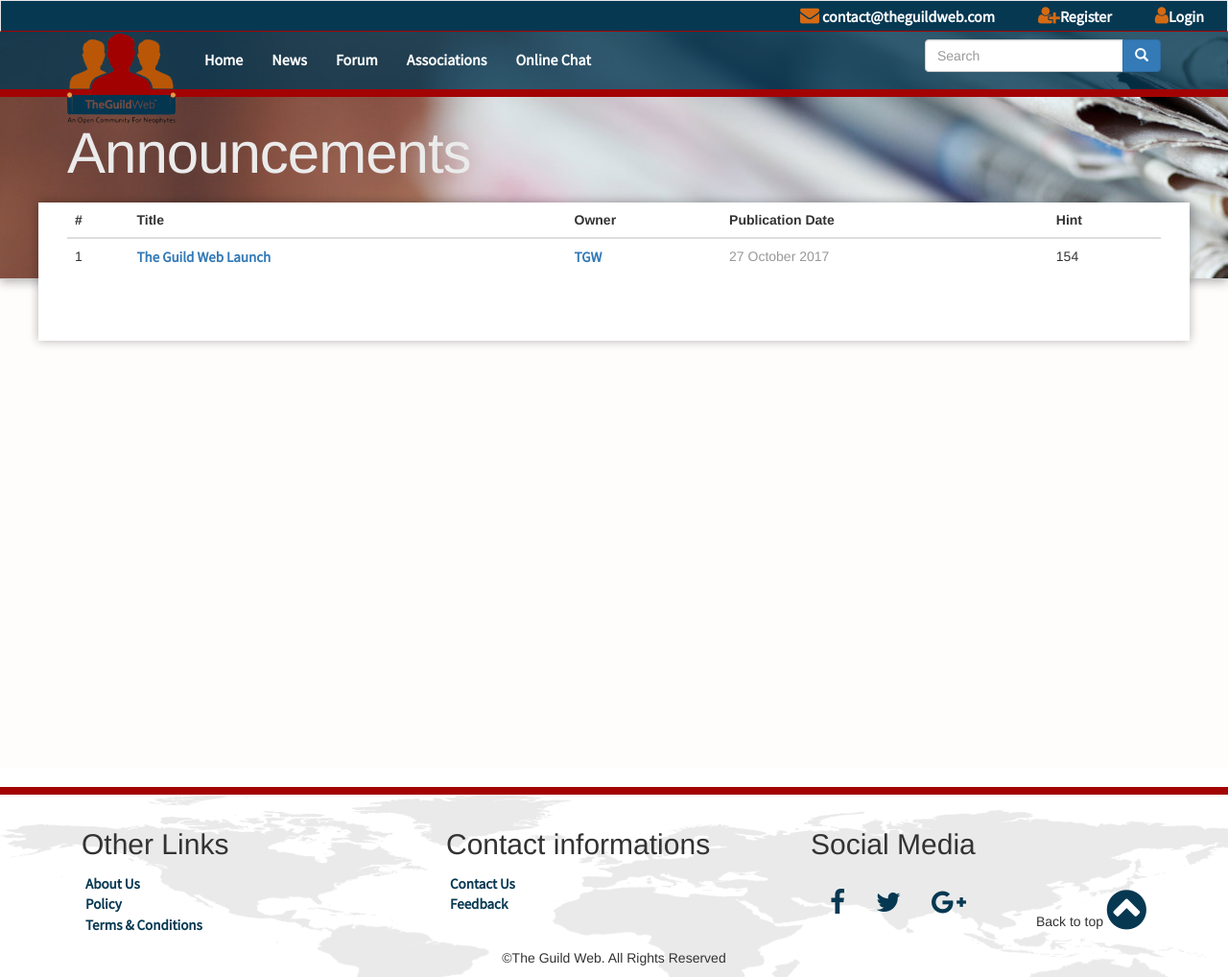
After one commit to ZwaConnection/TheGuildWeb, a Django app: page /announcements/ in a window 1280 px wide. The commit adds this page. Shown: the whole page at 96% size. Run offline with Django 3.2, Linux system fonts and the light colour scheme; parts of the project's set-up code (start-up, migrations or seed data) failed here and were passed over; some libraries are stand-ins or nearby versions.

Commit message:
Announcement page

```diff
--- a/apps/main/static/css/custom.css
+++ b/apps/main/static/css/custom.css
@@ -375,35 +375,15 @@ a-color li{
             color: #063852;
     }
     /*Annoucement board*/
-/*
- * Main column and sidebar layout
- */
-
-.blog-main {
-  font-size: 18px;
-  line-height: 1.5;
-}
-
-/* Sidebar modules for boxing content */
-.sidebar-module {
-  padding: 15px;
-  margin: 0 -15px 15px;
-}
-.sidebar-module-inset {
-  padding: 15px;
-  background-color: #f5f5f5;
-  border-radius: 4px;
-}
-.sidebar-module-inset p:last-child,
-.sidebar-module-inset ul:last-child,
-.sidebar-module-inset ol:last-child {
-  margin-bottom: 0;
-}
 #board{
     padding-top: 40px;
 }
+#ann_title{
+    width: 40%;
+}
+#ann_other{
 
-
+}
 /*Login page Design*/
 
 .form-signin {
--- a/apps/main/templates/app/announcement.html
+++ b/apps/main/templates/app/announcement_board.html
@@ -2,6 +2,7 @@
       <div class="sidebar-module sidebar-module-inset">
         <h4>About</h4>
         <p>Etiam porta <em>sem malesuada magna</em> mollis euismod. Cras mattis consectetur purus sit amet fermentum. Aenean lacinia bibendum nulla sed consectetur.</p>
+        <a href="{%url 'main:announcements' %}">Read more...</a>
       </div>
       <div class="sidebar-module">
         <h4>Archives</h4>
@@ -20,6 +21,7 @@
           <li><a href="#">April 2013</a></li>
         </ol>
       </div>
+</div>
       <!-- <div class="sidebar-module">
         <h4>Elsewhere</h4>
         <ol class="list-unstyled">
--- /dev/null
+++ b/apps/main/templates/app/announcements.html
@@ -0,0 +1,42 @@
+{% extends 'app/base.html' %}
+
+{% block title %}announcements{% endblock %}
+{% load staticfiles %}
+{% block content %}
+<div class="title">
+<img src="{%static "img/news.jpg" %}">
+<div class="container">
+  <h1>Announcements</h1>
+</div><!-- /container -->
+</div><!-- /logo -->
+
+<div class="new">
+    <div class="wrapper">
+        <div class="main">
+            <div class="container">
+                <div class="table-responsive">
+                  <table class="table">
+                    <thead>
+                      <tr>
+                        <th>#</th>
+                        <th id="ann_title">Title</th>
+                        <th id="ann_other">Owner</th>
+                        <th id="ann_other">Publication Date</th>
+                        <th id="ann_other">Hint</th>
+                      </tr>
+                  </thead>
+                  <tbody>
+                      <tr>
+                        <td>1</td>
+                        <td><a href="#">The Guild Web Launch</a></td>
+                        <td><a href="#">TGW</a></td>
+                        <td><p class="blog-post-meta">27 October 2017</p></td>
+                        <td>154</td>
+                      </tr>
+                </tbody>
+               </table>
+            </div>
+        </div>
+    </div>
+</div>
+{% endblock %}
--- a/apps/main/templates/app/article_page.html
+++ b/apps/main/templates/app/article_page.html
@@ -30,7 +30,7 @@
                   <p>In ipsum lectus, pharetra vel rutrum at, gravida sollicitudin ipsum. Nam id pharetra felis. Class aptent taciti sociosqu ad litora torquent per conubia nostra, per inceptos himenaeos. Sed feugiat ligula id augue gravida dapibus. Quisque odio lectus, euismod et malesuada et, ultrices ac libero. Quisque elit lacus, fringilla quis adipiscing vitae, laoreet eu neque. Vestibulum bibendum, turpis vestibulum hendrerit ultrices, justo est semper sapien, eget fermentum enim arcu nec eros. Fusce lobortis velit eros. Ut non eros eget est gravida posuere.</p>
                 </div><!-- /section -->
               </div><!-- /span9 -->
-              {% include "app/announcement.html" %}
+              {% include "app/announcement_board.html" %}
             </div><!-- /row -->
           </div><!-- /conatiner -->
         </div><!-- /main -->
--- a/apps/main/templates/app/news.html
+++ b/apps/main/templates/app/news.html
@@ -53,7 +53,7 @@
             </ul>
             </nav>
         </div><!-- /row -->
-            {% include "app/announcement.html" %}
+            {% include "app/announcement_board.html" %}
         </div><!--/container -->
 
     </div><!--/main-->
--- a/apps/main/urls.py
+++ b/apps/main/urls.py
@@ -14,7 +14,7 @@ urlpatterns = [
     url(r'^articles/$', views.articles, name='articles'),
     url(r'^article_page/$', views.article_page, name='article_page'),
     url(r'^feedback/$', views.feedback, name='feedback'),
-    url(r'^announcement_page/$', views.announcement_page, name='announcement_page'),
+    url(r'^announcements/$', views.announcements, name='announcements'),
     url(r'^policy/$', views.policy, name='policy'),
     url(r'^terms_conditions/$', views.terms_conditions, name='terms_conditions'),
 ]
--- a/apps/main/views.py
+++ b/apps/main/views.py
@@ -26,9 +26,6 @@ def article_page(request):
 def feedback(request):
     context = {}
     return render(request, 'app/feedback.html',context)
-def announcement_page(request):
-    context = {}
-    return render(request, 'app/announcement_page.html',context)
 def policy(request):
     context = {}
     return render(request, 'app/policy.html',context)
@@ -38,6 +35,6 @@ def chat(request):
 def terms_conditions(request):
     context = {}
     return render(request, 'app/terms_conditions.html',context)
-def announcement(request):
+def announcements(request):
     context = {}
-    return render(request, 'app/announcement.html',context)
+    return render(request, 'app/announcements.html',context)
```
Also changed, not shown: apps/main/templates/app/announcement_page.html (deleted, +0 -7 lines).
